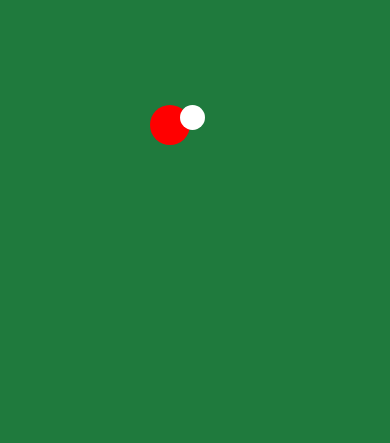
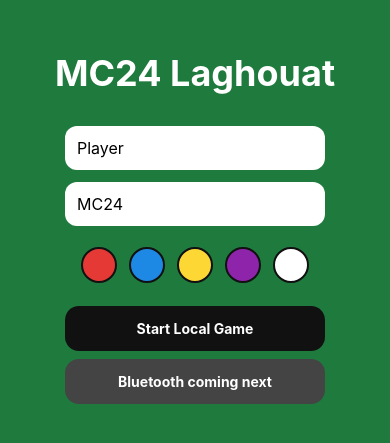
Before and after one commit to Agent199803/MC24-Laghouat2, a React Native app: screen / in a window 390 px wide. Shown: the part 195-638 px from the top of the page. Built offline with nearby package versions, Linux system fonts and the light colour scheme.

Commit message:
Update App.js

```diff
--- a/App.js
+++ b/App.js
@@ -1,55 +1,268 @@
-import React, { useState } from "react";
-import { View, StyleSheet, PanResponder } from "react-native";
+import React, { useRef, useState } from "react";
+import {
+  View,
+  Text,
+  StyleSheet,
+  TouchableOpacity,
+  TextInput,
+  PanResponder
+} from "react-native";
 
 export default function App() {
-  const [player, setPlayer] = useState({ x: 150, y: 300 });
+  const [screen, setScreen] = useState("menu");
+  const [playerName, setPlayerName] = useState("Player");
+  const [teamName, setTeamName] = useState("MC24");
+  const [color, setColor] = useState("#e53935");
 
-  const panResponder = PanResponder.create({
-    onStartShouldSetPanResponder: () => true,
-    onPanResponderMove: (evt, gestureState) => {
-      setPlayer({
-        x: player.x + gestureState.dx,
-        y: player.y + gestureState.dy
-      });
-    }
-  });
+  const [scoreA, setScoreA] = useState(0);
+  const [scoreB, setScoreB] = useState(0);
+
+  const [player, setPlayer] = useState({ x: 120, y: 260 });
+  const [ball, setBall] = useState({ x: 370, y: 260 });
+
+  const last = useRef({ x: 120, y: 260 });
+
+  const panResponder = useRef(
+    PanResponder.create({
+      onStartShouldSetPanResponder: () => true,
+      onPanResponderMove: (_, g) => {
+        const nx = Math.max(20, Math.min(700, last.current.x + g.dx));
+        const ny = Math.max(40, Math.min(460, last.current.y + g.dy));
+
+        setPlayer({ x: nx, y: ny });
+
+        const dx = ball.x - nx;
+        const dy = ball.y - ny;
+        const dist = Math.sqrt(dx * dx + dy * dy);
+
+        if (dist < 48) {
+          let bx = ball.x + dx * 0.35;
+          let by = ball.y + dy * 0.35;
+
+          if (bx < 15) {
+            setScoreB(s => s + 1);
+            bx = 370;
+            by = 260;
+          }
+
+          if (bx > 725) {
+            setScoreA(s => s + 1);
+            bx = 370;
+            by = 260;
+          }
+
+          setBall({
+            x: Math.max(15, Math.min(725, bx)),
+            y: Math.max(35, Math.min(485, by))
+          });
+        }
+      },
+      onPanResponderRelease: (_, g) => {
+        last.current = {
+          x: Math.max(20, Math.min(700, last.current.x + g.dx)),
+          y: Math.max(40, Math.min(460, last.current.y + g.dy))
+        };
+      }
+    })
+  ).current;
+
+  if (screen === "menu") {
+    return (
+      <View style={styles.menu}>
+        <Text style={styles.title}>MC24 Laghouat</Text>
+
+        <TextInput
+          style={styles.input}
+          value={playerName}
+          onChangeText={setPlayerName}
+          placeholder="Player name"
+          placeholderTextColor="#aaa"
+        />
+
+        <TextInput
+          style={styles.input}
+          value={teamName}
+          onChangeText={setTeamName}
+          placeholder="Team name"
+          placeholderTextColor="#aaa"
+        />
+
+        <View style={styles.colors}>
+          {["#e53935", "#1e88e5", "#fdd835", "#8e24aa", "#ffffff"].map(c => (
+            <TouchableOpacity
+              key={c}
+              onPress={() => setColor(c)}
+              style={[styles.colorBtn, { backgroundColor: c }]}
+            />
+          ))}
+        </View>
+
+        <TouchableOpacity style={styles.button} onPress={() => setScreen("game")}>
+          <Text style={styles.buttonText}>Start Local Game</Text>
+        </TouchableOpacity>
+
+        <TouchableOpacity style={styles.buttonDark}>
+          <Text style={styles.buttonText}>Bluetooth coming next</Text>
+        </TouchableOpacity>
+      </View>
+    );
+  }
 
   return (
     <View style={styles.field}>
-      {/* اللاعب */}
+      <View style={styles.score}>
+        <Text style={styles.scoreText}>{teamName} {scoreA} - {scoreB} Guest</Text>
+      </View>
+
+      <View style={styles.centerLine} />
+      <View style={styles.centerCircle} />
+      <View style={styles.goalLeft} />
+      <View style={styles.goalRight} />
+
+      <View style={[styles.ball, { left: ball.x, top: ball.y }]} />
+
       <View
         {...panResponder.panHandlers}
-        style={[
-          styles.player,
-          { left: player.x, top: player.y }
-        ]}
-      />
-
-      {/* الكرة */}
-      <View style={styles.ball} />
+        style={[styles.player, { left: player.x, top: player.y, backgroundColor: color }]}
+      >
+        <Text style={styles.playerText}>{playerName.slice(0, 2).toUpperCase()}</Text>
+      </View>
     </View>
   );
 }
 
 const styles = StyleSheet.create({
+  menu: {
+    flex: 1,
+    backgroundColor: "#1f7a3d",
+    justifyContent: "center",
+    alignItems: "center"
+  },
+  title: {
+    color: "white",
+    fontSize: 36,
+    fontWeight: "bold",
+    marginBottom: 25
+  },
+  input: {
+    width: 260,
+    backgroundColor: "white",
+    borderRadius: 12,
+    padding: 12,
+    marginVertical: 6,
+    fontSize: 16
+  },
+  colors: {
+    flexDirection: "row",
+    marginVertical: 15
+  },
+  colorBtn: {
+    width: 36,
+    height: 36,
+    borderRadius: 18,
+    marginHorizontal: 6,
+    borderWidth: 2,
+    borderColor: "#111"
+  },
+  button: {
+    width: 260,
+    padding: 14,
+    borderRadius: 14,
+    backgroundColor: "#111",
+    alignItems: "center",
+    marginTop: 8
+  },
+  buttonDark: {
+    width: 260,
+    padding: 14,
+    borderRadius: 14,
+    backgroundColor: "#444",
+    alignItems: "center",
+    marginTop: 8
+  },
+  buttonText: {
+    color: "white",
+    fontWeight: "bold"
+  },
   field: {
     flex: 1,
-    backgroundColor: "#1f7a3d"
+    backgroundColor: "#1f7a3d",
+    borderWidth: 4,
+    borderColor: "white"
+  },
+  score: {
+    position: "absolute",
+    top: 10,
+    alignSelf: "center",
+    backgroundColor: "rgba(0,0,0,0.4)",
+    paddingHorizontal: 18,
+    paddingVertical: 6,
+    borderRadius: 10,
+    zIndex: 5
+  },
+  scoreText: {
+    color: "white",
+    fontWeight: "bold",
+    fontSize: 18
+  },
+  centerLine: {
+    position: "absolute",
+    left: "50%",
+    top: 0,
+    bottom: 0,
+    width: 2,
+    backgroundColor: "white",
+    opacity: 0.8
+  },
+  centerCircle: {
+    position: "absolute",
+    left: "50%",
+    top: "50%",
+    width: 120,
+    height: 120,
+    marginLeft: -60,
+    marginTop: -60,
+    borderRadius: 60,
+    borderWidth: 2,
+    borderColor: "white"
+  },
+  goalLeft: {
+    position: "absolute",
+    left: 0,
+    top: "38%",
+    width: 10,
+    height: 110,
+    backgroundColor: "white"
+  },
+  goalRight: {
+    position: "absolute",
+    right: 0,
+    top: "38%",
+    width: 10,
+    height: 110,
+    backgroundColor: "white"
   },
   player: {
     position: "absolute",
-    width: 40,
-    height: 40,
-    borderRadius: 20,
-    backgroundColor: "red"
+    width: 46,
+    height: 46,
+    borderRadius: 23,
+    borderWidth: 2,
+    borderColor: "#111",
+    alignItems: "center",
+    justifyContent: "center"
+  },
+  playerText: {
+    color: "#111",
+    fontWeight: "bold"
   },
   ball: {
     position: "absolute",
-    width: 25,
-    height: 25,
-    borderRadius: 12.5,
+    width: 28,
+    height: 28,
+    borderRadius: 14,
     backgroundColor: "white",
-    left: 180,
-    top: 300
+    borderWidth: 2,
+    borderColor: "#111"
   }
 });
```
